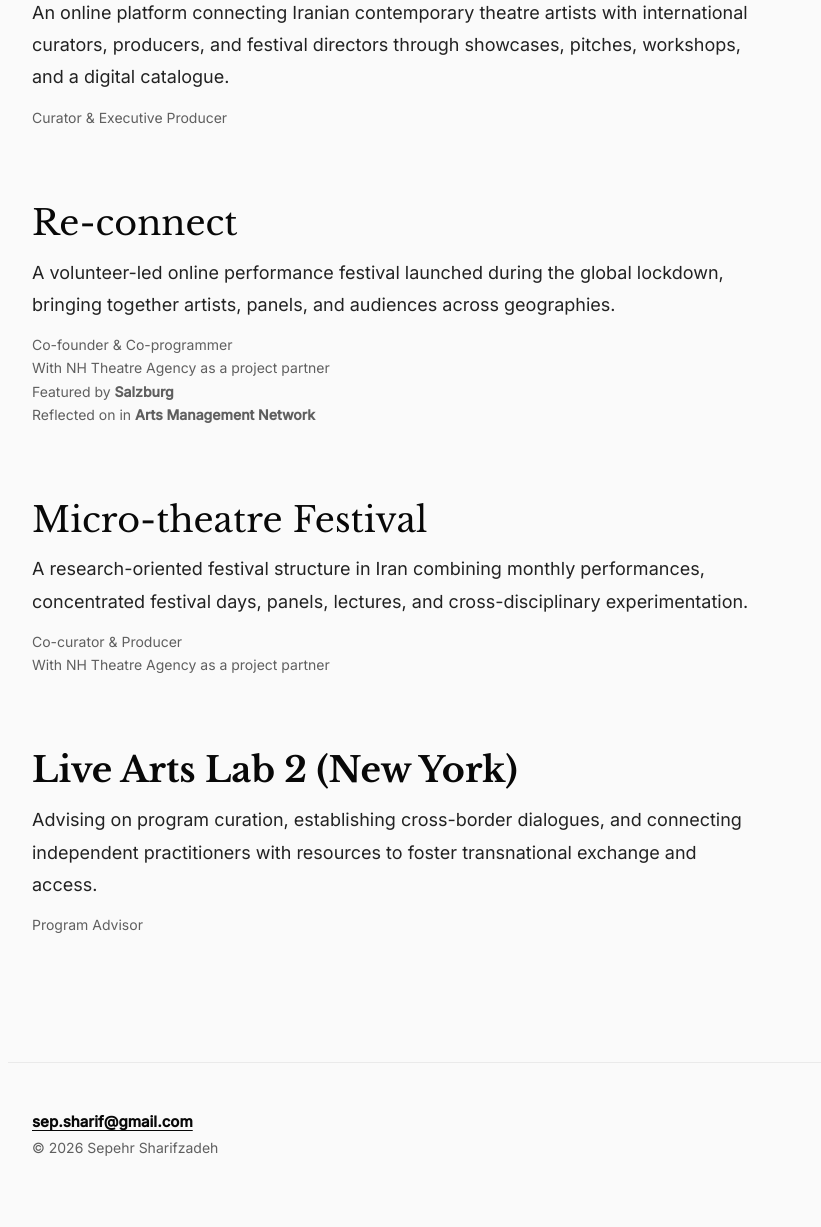
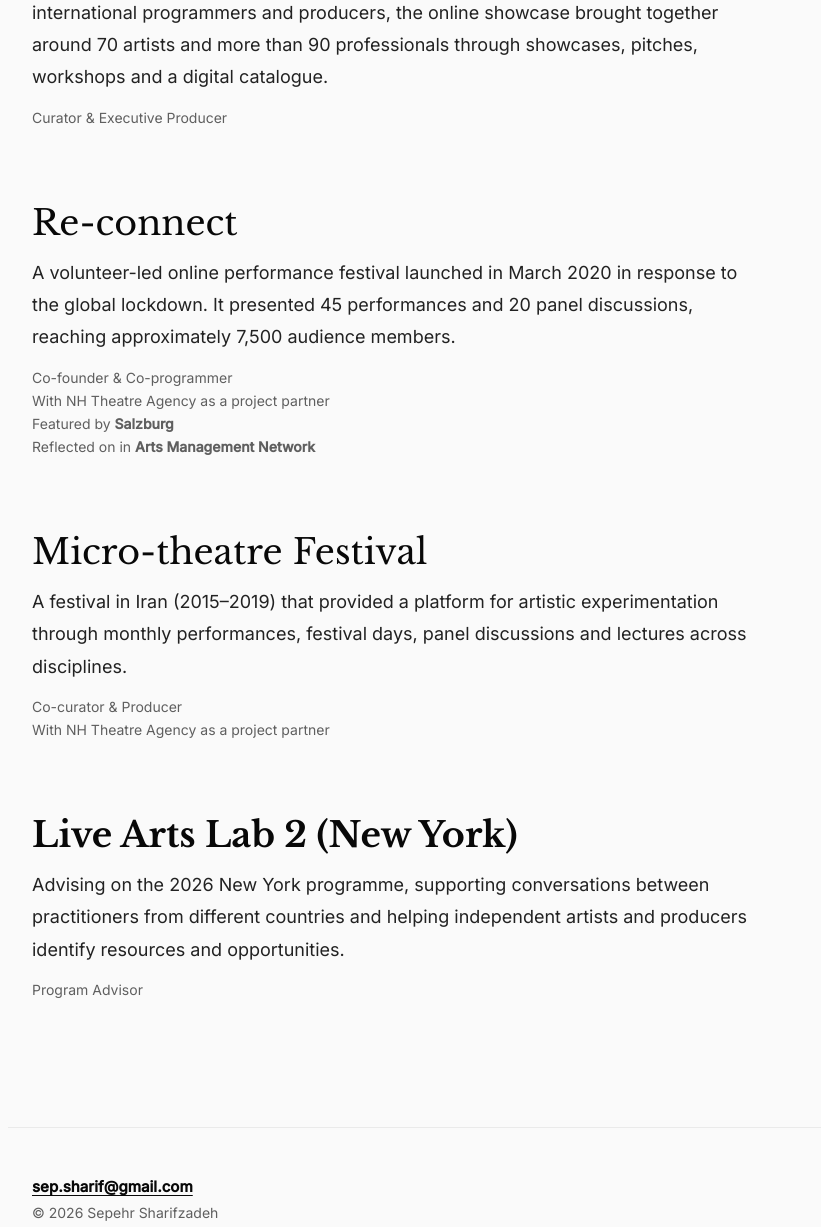
Before and after one commit to sepsharif-creator/sepsharif-website, a plain HTML site: page projects.html in a window 1280 px wide. Shown: the part 567-1794 px from the top of the page, without its empty margins (158-979 px from the left). Drawn offline with nearby package versions, Linux system fonts and the light colour scheme.

Commit message:
Clarify website copy: projects.html

```diff
--- a/projects.html
+++ b/projects.html
@@ -25,19 +25,19 @@
       <div class="entry-list">
         <div class="entry-item">
           <h2 class="entry-title">NH Theatre Agency</h2>
-          <p class="entry-desc">Founded in September 2012 as Iran's first international theatre agency, NH has developed and partnered on artistic projects, international distribution, festivals, and cultural exchange. Its collaborations have included Re-connect and the Micro-theatre Festival, connecting Iranian performing arts practitioners with international festivals, networks, and institutions.</p>
+          <p class="entry-desc">Founded in September 2012 as Iran's first international theatre agency, NH helps connect Iranian performing arts practitioners with international festivals, venues and cultural organisations. Its work includes touring, artistic partnerships and festival projects such as Re-connect and the Micro-theatre Festival.</p>
           <p class="entry-meta">Co-founder &amp; Artistic Director · 2012</p>
         </div>
 
         <div class="entry-item">
           <h2 class="entry-title">New Narrative Showcase</h2>
-          <p class="entry-desc">An online platform connecting Iranian contemporary theatre artists with international curators, producers, and festival directors through showcases, pitches, workshops, and a digital catalogue.</p>
+          <p class="entry-desc">Created in 2021–2022 to introduce Iranian contemporary theatre artists to international programmers and producers, the online showcase brought together around 70 artists and more than 90 professionals through showcases, pitches, workshops and a digital catalogue.</p>
           <p class="entry-meta">Curator &amp; Executive Producer</p>
         </div>
 
         <div class="entry-item">
           <h2 class="entry-title">Re-connect</h2>
-          <p class="entry-desc">A volunteer-led online performance festival launched during the global lockdown, bringing together artists, panels, and audiences across geographies.</p>
+          <p class="entry-desc">A volunteer-led online performance festival launched in March 2020 in response to the global lockdown. It presented 45 performances and 20 panel discussions, reaching approximately 7,500 audience members.</p>
           <p class="entry-meta">Co-founder &amp; Co-programmer</p>
           <p class="entry-meta">With NH Theatre Agency as a project partner</p>
           <p class="entry-meta">Featured by <a href="https://www.salzburgglobal.org/newsroom/latest-news/the-show-must-go-on-iranian-online-festival-created-to-show-the-resilience-of-festivals" target="_blank" rel="noopener">Salzburg</a></p>
@@ -46,7 +46,7 @@
 
         <div class="entry-item">
           <h2 class="entry-title">Micro-theatre Festival</h2>
-          <p class="entry-desc">A research-oriented festival structure in Iran combining monthly performances, concentrated festival days, panels, lectures, and cross-disciplinary experimentation.</p>
+          <p class="entry-desc">A festival in Iran (2015–2019) that provided a platform for artistic experimentation through monthly performances, festival days, panel discussions and lectures across disciplines.</p>
           <p class="entry-meta">Co-curator &amp; Producer</p>
           <p class="entry-meta">With NH Theatre Agency as a project partner</p>
         </div>
@@ -55,7 +55,7 @@
           <h2 class="entry-title">
             <a href="https://www.liveartslab.org/lal2-newyork" target="_blank" rel="noopener">Live Arts Lab 2 (New York)</a>
           </h2>
-          <p class="entry-desc">Advising on program curation, establishing cross-border dialogues, and connecting independent practitioners with resources to foster transnational exchange and access.</p>
+          <p class="entry-desc">Advising on the 2026 New York programme, supporting conversations between practitioners from different countries and helping independent artists and producers identify resources and opportunities.</p>
           <p class="entry-meta">Program Advisor</p>
         </div>
       </div>
```
